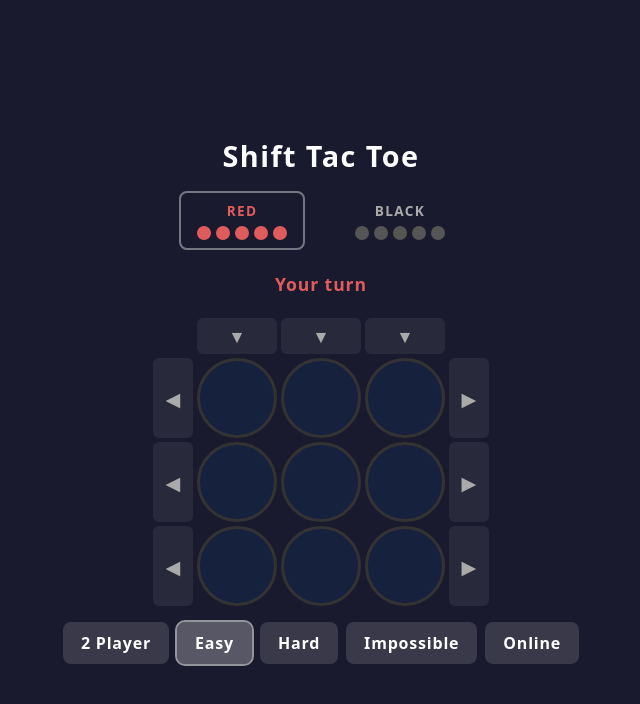
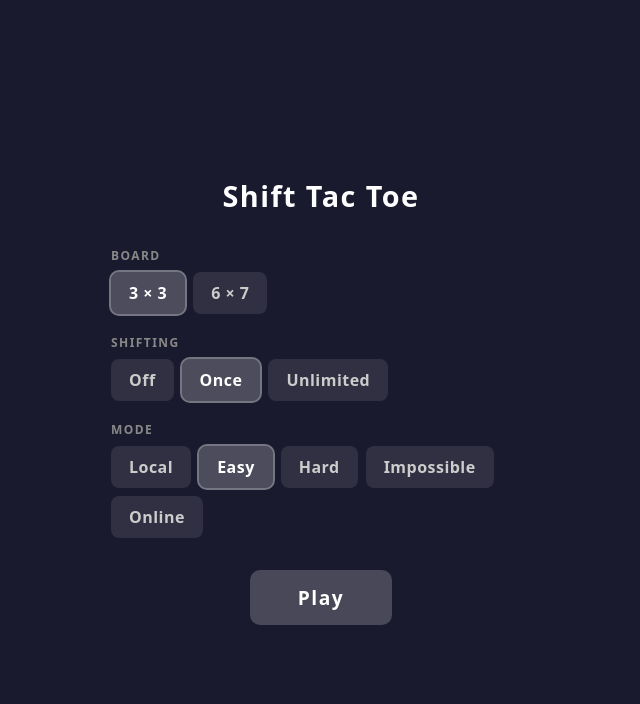
Before and after one commit to wigglyworm91/shift-tac-toe, a React (Vite) app: page / in a window 1280 px wide. Shown: the top 704 px of the page, without its empty margins (319-959 px from the left). Built offline with nearby package versions, Linux system fonts and the light colour scheme.

Commit message:
add UI for resizeable boards, and more sound effects

```diff
--- a/src/App.css
+++ b/src/App.css
@@ -326,33 +326,93 @@ button {
   color: #888;
 }
 
-/* ── New Game buttons ───────────────────────────────── */
-.new-game-btns {
+/* ── Pre-game lobby ─────────────────────────────────── */
+.pre-lobby {
   display: flex;
+  flex-direction: column;
+  align-items: center;
+  gap: 32px;
+  padding: 48px 24px;
+}
+
+.lobby-options {
+  display: flex;
+  flex-direction: column;
+  gap: 20px;
+  width: 100%;
+  max-width: 420px;
+}
+
+.lobby-option-group {
+  display: flex;
+  flex-direction: column;
   gap: 8px;
 }
 
-.new-game-btn {
+.lobby-option-label {
+  font-size: 0.75rem;
+  text-transform: uppercase;
+  letter-spacing: 0.12em;
+  font-weight: 600;
+  color: #888;
+}
+
+.lobby-option-btns {
+  display: flex;
+  gap: 8px;
+  flex-wrap: wrap;
+}
+
+.lobby-option-btn {
   padding: 10px 18px;
   border-radius: 8px;
   font-size: 1rem;
   font-weight: 600;
-  letter-spacing: 0.05em;
-  background: #ffffff22;
+  letter-spacing: 0.03em;
+  background: #ffffff18;
+  color: #ccc;
+  transition: background 0.12s, color 0.12s;
+}
+
+.lobby-option-btn:hover {
+  background: #ffffff28;
+  color: #fff;
+}
+
+.lobby-option-btn.active {
+  background: #ffffff38;
+  color: #fff;
+  outline: 2px solid #ffffff66;
+}
+
+.lobby-play-btn {
+  padding: 14px 48px;
+  border-radius: 10px;
+  font-size: 1.2rem;
+  font-weight: 700;
+  letter-spacing: 0.08em;
+  background: #ffffff33;
   color: #fff;
   transition: background 0.15s;
 }
 
-.new-game-btn:hover {
-  background: #ffffff33;
+.lobby-play-btn:hover {
+  background: #ffffff44;
 }
 
-.new-game-btn.active {
-  background: #ffffff44;
-  outline: 2px solid #ffffff88;
+/* ── Back button ────────────────────────────────────── */
+.back-btn {
+  padding: 8px 16px;
+  border-radius: 8px;
+  font-size: 0.9rem;
+  font-weight: 600;
+  letter-spacing: 0.04em;
+  background: #ffffff14;
+  color: #aaa;
+  transition: background 0.12s, color 0.12s;
 }
 
-.new-game-btn:disabled {
-  opacity: 0.35;
-  cursor: not-allowed;
+.back-btn:hover {
+  background: #ffffff22;
+  color: #fff;
 }
--- a/src/App.tsx
+++ b/src/App.tsx
@@ -6,7 +6,8 @@ import { getBestMove, type Difficulty } from './logic/ai';
 import { Board } from './components/Board';
 import { DiscCounter } from './components/DiscCounter';
 import { PlayerBanner } from './components/PlayerBanner';
-import { playDropSound, playShiftSound } from './sounds';
+import { Lobby, type LobbyChoice } from './components/Lobby';
+import { playDropSound, playShiftSound, playWinSound, playLoseSound, playDrawSound, playGameStartSound } from './sounds';
 import { useMultiplayer } from './multiplayer/useMultiplayer';
 import { OnlineLobby } from './multiplayer/OnlineLobby';
 import './App.css';
@@ -19,6 +20,10 @@ function hasRoomCodeInUrl(): boolean {
 }
 
 export function App() {
+  // 'lobby' | 'game' — skip lobby if joining via URL room code
+  const [screen, setScreen] = useState<'lobby' | 'game'>(() =>
+    hasRoomCodeInUrl() ? 'game' : 'lobby'
+  );
   const [mode, setMode] = useState<'1p' | '2p' | 'online'>(() =>
     hasRoomCodeInUrl() ? 'online' : '1p'
   );
@@ -102,7 +107,7 @@ export function App() {
 
   // Online: reset the board when a new online game starts.
   useEffect(() => {
-    if (mpState === 'playing') handleReset(false);
+    if (mpState === 'playing') { handleReset(false); playGameStartSound(); }
   // eslint-disable-next-line react-hooks/exhaustive-deps
   }, [mpState]);
 
@@ -139,6 +144,15 @@ export function App() {
         : gameState.winners.length === 2 ? 'both'
         : gameState.winners[0];
       trackEvent('game_end', { mode, result });
+
+      if (gameState.phase === 'draw') {
+        playDrawSound();
+      } else {
+        // Determine if the local player won
+        const localColor = mode === 'online' ? myColor : mode === '1p' ? 'red' : null;
+        const localWon = localColor === null || gameState.winners.includes(localColor);
+        if (localWon) playWinSound(); else playLoseSound();
+      }
     }
   // eslint-disable-next-line react-hooks/exhaustive-deps
   }, [gameState.phase]);
@@ -205,29 +219,34 @@ export function App() {
     // useEffect will sync on next render
   }
 
-  function handleModeChange(newMode: '1p' | '2p') {
-    if (mode === 'online') disconnect();
-    setMode(newMode);
-    dispatch({ type: 'RESET_GAME', firstPlayer: newMode === '1p' ? randomPlayer() : 'red' });
+  function handleLobbyPlay(choice: LobbyChoice) {
     shiftAnimatingRef.current = false;
     animatingRowRef.current = null;
     aiThinkingRef.current = false;
+
+    if (choice.mode === 'online') {
+      if (mode === 'online') disconnect();
+      setMode('online');
+      dispatch({ type: 'RESET_GAME', config: choice.config, firstPlayer: 'red' });
+      setScreen('game');
+      return;
+    }
+
+    const firstPlayer = choice.mode === '1p' ? randomPlayer() : 'red';
+    if (mode === 'online') disconnect();
+    if (choice.mode === '1p') setDifficulty(choice.difficulty);
+    setMode(choice.mode);
+    dispatch({ type: 'RESET_GAME', config: choice.config, firstPlayer });
+    setScreen('game');
   }
 
-  function handleAiGame(diff: Difficulty) {
+  function handleBackToLobby() {
     if (mode === 'online') disconnect();
-    setDifficulty(diff);
-    setMode('1p');
-    dispatch({ type: 'RESET_GAME', firstPlayer: randomPlayer() });
-    shiftAnimatingRef.current = false;
-    animatingRowRef.current = null;
-    aiThinkingRef.current = false;
+    setScreen('lobby');
   }
 
-  function handleOnlineMode() {
-    if (mode === 'online') disconnect();
-    setMode('online');
-    // Don't reset here — reset happens when the online game actually starts (see mpState effect below)
+  if (screen === 'lobby') {
+    return <Lobby onPlay={handleLobbyPlay} />;
   }
 
   return (
@@ -243,8 +262,7 @@ export function App() {
           onCreateRoom={createRoom}
           onDisconnect={() => {
             disconnect();
-            setMode('2p');
-            handleReset();
+            setScreen('lobby');
           }}
         />
       ) : (
@@ -303,39 +321,9 @@ export function App() {
         </>
       )}
 
-      <div className="new-game-btns">
-        <button
-          className={`new-game-btn${mode === '2p' ? ' active' : ''}`}
-          onClick={() => handleModeChange('2p')}
-        >
-          2 Player
-        </button>
-        <button
-          className={`new-game-btn${mode === '1p' && difficulty === 'easy' ? ' active' : ''}`}
-          onClick={() => handleAiGame('easy')}
-        >
-          Easy
-        </button>
-        <button
-          className={`new-game-btn${mode === '1p' && difficulty === 'hard' ? ' active' : ''}`}
-          onClick={() => handleAiGame('hard')}
-        >
-          Hard
-        </button>
-        <button
-          className={`new-game-btn${mode === '1p' && difficulty === 'impossible' ? ' active' : ''}`}
-          onClick={() => handleAiGame('impossible')}
-        >
-          Impossible
-        </button>
-        <button
-          className={`new-game-btn${mode === 'online' ? ' active' : ''}`}
-          onClick={handleOnlineMode}
-          disabled={mode === 'online' && gameState.phase === 'playing'}
-        >
-          Online
-        </button>
-      </div>
+      <button className="back-btn" onClick={handleBackToLobby}>
+        ← New Game
+      </button>
     </div>
   );
 }
--- a/src/components/Board.tsx
+++ b/src/components/Board.tsx
@@ -1,6 +1,6 @@
 import { useRef, useLayoutEffect, useMemo } from 'react';
 import type { Cell as CellType, GameState, Board as BoardType } from '../types';
-import { CELL_WITH_GAP } from '../constants';
+import { CELL_WITH_GAP, CELL_GAP } from '../constants';
 import { canDrop, canShift } from '../logic/validation';
 import { Cell } from './Cell';
 import { ColumnDropTarget } from './ColumnDropTarget';
@@ -46,24 +46,34 @@ export function Board({
   const { winningCells, config } = gameState;
   const { rows, cols, maxOffset } = config;
 
+  // Guard against one-frame desync when config changes (displayBoard still has old dimensions).
+  const safeDisplayBoard =
+    displayBoard.length === rows && (displayBoard[0]?.length ?? 0) === cols
+      ? displayBoard
+      : gameState.board;
+
   // Detect cells that newly received a disc — only when enableDropAnim is true
-  const prevBoardRef = useRef<BoardType>(displayBoard);
+  const prevBoardRef = useRef<BoardType>(safeDisplayBoard);
   const newCells = useMemo(() => {
     if (!enableDropAnim) return new Set<string>();
+    // If the board was just resized, prev and current have different dimensions — skip diff.
+    if (prevBoardRef.current.length !== rows || (prevBoardRef.current[0]?.length ?? 0) !== cols) {
+      return new Set<string>();
+    }
     const result = new Set<string>();
     for (let r = 0; r < rows; r++) {
       for (let c = 0; c < cols; c++) {
-        if (!prevBoardRef.current[r][c] && displayBoard[r][c]) {
+        if (!prevBoardRef.current[r][c] && safeDisplayBoard[r][c]) {
           result.add(`${r}-${c}`);
         }
       }
     }
     return result;
-  }, [displayBoard, enableDropAnim, rows, cols]);
+  }, [safeDisplayBoard, enableDropAnim, rows, cols]);
 
   useLayoutEffect(() => {
-    prevBoardRef.current = displayBoard;
-  }, [displayBoard]);
+    prevBoardRef.current = safeDisplayBoard;
+  }, [safeDisplayBoard]);
 
   function isWinning(r: number, c: number) {
     return winningCells.some(([wr, wc]) => wr === r && wc === c);
@@ -88,8 +98,11 @@ export function Board({
         {Array.from({ length: rows }, (_, r) => {
           const slotOff = slotOffsets[r];
           const transformOff = transformOffsets[r];
-          const slots = getSlots(displayBoard[r], slotOff, cols, maxOffset);
+          const slots = getSlots(safeDisplayBoard[r], slotOff, cols, maxOffset);
+          const totalSlots = cols + maxOffset * 2;
           const transform = `translateX(${-(maxOffset - transformOff) * CELL_WITH_GAP}px)`;
+          const frameWidth = cols * CELL_WITH_GAP - CELL_GAP;
+          const sliderWidth = totalSlots * CELL_WITH_GAP - CELL_GAP;
 
           return (
             <div key={r} className="board-row-wrapper">
@@ -102,10 +115,10 @@ export function Board({
                 onShiftRight={() => onShift(r, 'right')}
               />
 
-              <div className="row-frame">
+              <div className="row-frame" style={{ width: frameWidth }}>
                 <div
                   className="row-slider"
-                  style={{ transform }}
+                  style={{ transform, width: sliderWidth }}
                   onTransitionEnd={(e) => {
                     if (e.propertyName === 'transform') onShiftTransitionEnd(r);
                   }}
--- /dev/null
+++ b/src/components/Lobby.tsx
@@ -0,0 +1,116 @@
+import { useState } from 'react';
+import type { GameConfig } from '../types';
+import type { Difficulty } from '../logic/ai';
+
+type BoardKey = '3x3' | '6x7';
+type ShiftKey = 'off' | 'once' | 'unlimited';
+type ModeKey = '2p' | '1p-easy' | '1p-hard' | '1p-impossible' | 'online';
+
+const BOARD_CONFIGS: Record<BoardKey, Omit<GameConfig, 'maxOffset'>> = {
+  '3x3': { rows: 3, cols: 3, winLength: 3 },
+  '6x7': { rows: 6, cols: 7, winLength: 4 },
+};
+
+const MAX_OFFSETS: Record<ShiftKey, number> = {
+  off:       0,
+  once:      1,
+  unlimited: 1000,
+};
+
+export type LobbyChoice =
+  | { config: GameConfig; mode: '2p' }
+  | { config: GameConfig; mode: '1p'; difficulty: Difficulty }
+  | { config: GameConfig; mode: 'online' };
+
+interface LobbyProps {
+  onPlay: (choice: LobbyChoice) => void;
+}
+
+function OptionGroup<T extends string>({
+  label,
+  options,
+  value,
+  onChange,
+}: {
+  label: string;
+  options: { key: T; label: string }[];
+  value: T;
+  onChange: (v: T) => void;
+}) {
+  return (
+    <div className="lobby-option-group">
+      <span className="lobby-option-label">{label}</span>
+      <div className="lobby-option-btns">
+        {options.map(o => (
+          <button
+            key={o.key}
+            className={`lobby-option-btn${value === o.key ? ' active' : ''}`}
+            onClick={() => onChange(o.key)}
+          >
+            {o.label}
+          </button>
+        ))}
+      </div>
+    </div>
+  );
+}
+
+export function Lobby({ onPlay }: LobbyProps) {
+  const [board, setBoard] = useState<BoardKey>('3x3');
+  const [shifting, setShifting] = useState<ShiftKey>('once');
+  const [mode, setMode] = useState<ModeKey>('1p-easy');
+
+  function handlePlay() {
+    const config: GameConfig = { ...BOARD_CONFIGS[board], maxOffset: MAX_OFFSETS[shifting] };
+    if (mode === '2p') {
+      onPlay({ config, mode: '2p' });
+    } else if (mode === 'online') {
+      onPlay({ config, mode: 'online' });
+    } else {
+      const difficulty = mode.slice(3) as Difficulty; // '1p-easy' → 'easy'
+      onPlay({ config, mode: '1p', difficulty });
+    }
+  }
+
+  return (
+    <div className="pre-lobby">
+      <h1 className="title">Shift Tac Toe</h1>
+      <div className="lobby-options">
+        <OptionGroup
+          label="Board"
+          options={[
+            { key: '3x3', label: '3 × 3' },
+            { key: '6x7', label: '6 × 7' },
+          ]}
+          value={board}
+          onChange={setBoard}
+        />
+        <OptionGroup
+          label="Shifting"
+          options={[
+            { key: 'off',       label: 'Off' },
+            { key: 'once',      label: 'Once' },
+            { key: 'unlimited', label: 'Unlimited' },
+          ]}
+          value={shifting}
+          onChange={setShifting}
+        />
+        <OptionGroup
+          label="Mode"
+          options={[
+            { key: '2p',          label: 'Local' },
+            { key: '1p-easy',     label: 'Easy' },
+            { key: '1p-hard',     label: 'Hard' },
+            { key: '1p-impossible', label: 'Impossible' },
+            { key: 'online',      label: 'Online' },
+          ]}
+          value={mode}
+          onChange={setMode}
+        />
+      </div>
+      <button className="lobby-play-btn" onClick={handlePlay}>
+        Play
+      </button>
+    </div>
+  );
+}
--- a/src/logic/gameReducer.ts
+++ b/src/logic/gameReducer.ts
@@ -104,6 +104,6 @@ export function gameReducer(state: GameState, action: Action): GameState {
       return advanceTurn({ ...state, board, rowOffsets: newOffsets, discs: newDiscs, lastGravityDrops: gravityDrops });
     }
     case 'RESET_GAME':
-      return initialState(state.config, action.firstPlayer);
+      return initialState(action.config ?? state.config, action.firstPlayer);
   }
 }
--- a/src/types.ts
+++ b/src/types.ts
@@ -25,4 +25,4 @@ export interface GameState {
 export type Action =
   | { type: 'DROP_DISC'; col: number }
   | { type: 'SHIFT_ROW'; row: number; direction: 'left' | 'right' }
-  | { type: 'RESET_GAME'; firstPlayer?: Player };
+  | { type: 'RESET_GAME'; firstPlayer?: Player; config?: GameConfig };
```
Also changed, not shown: src/sounds.ts (+93 -0 lines).
